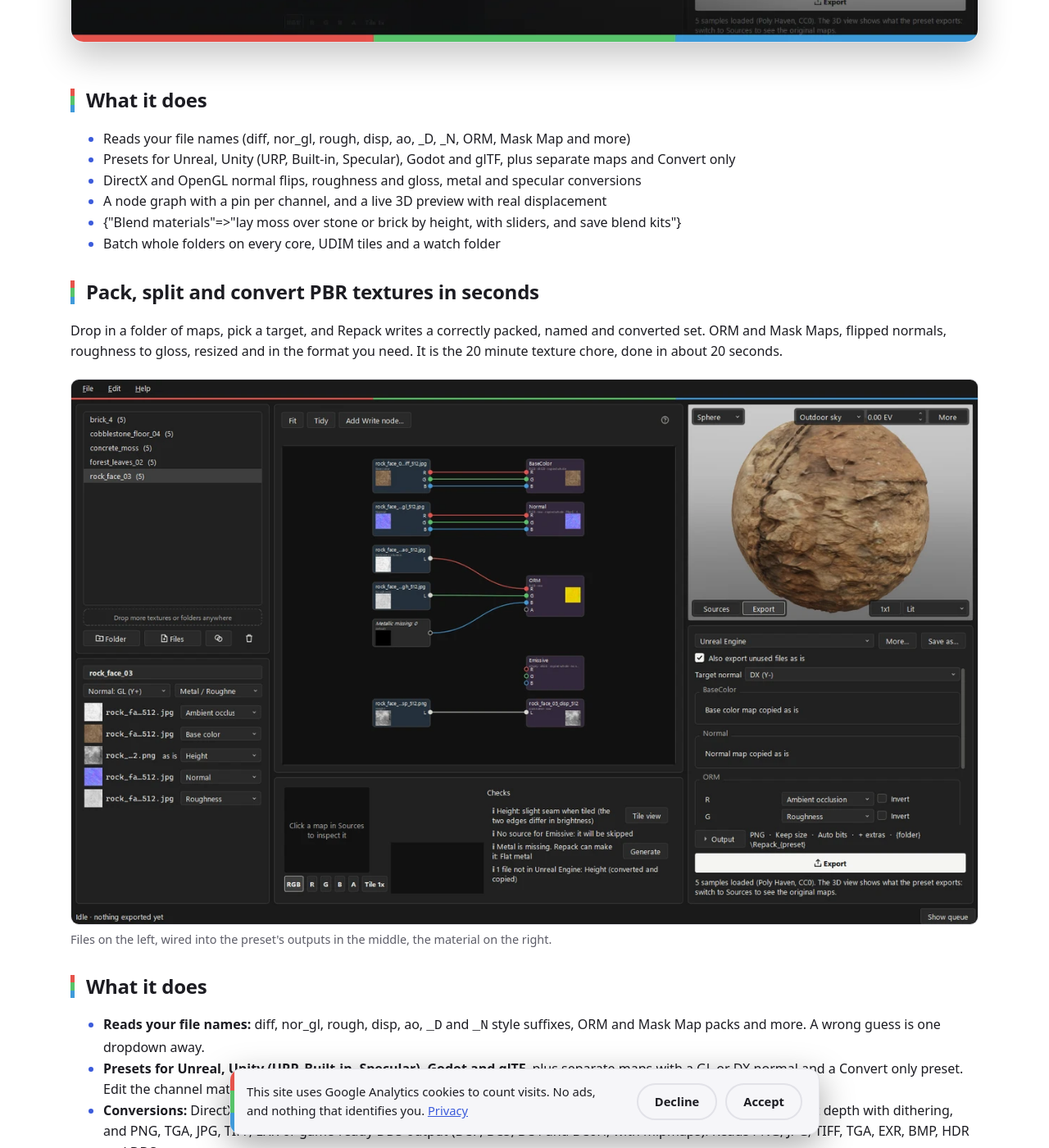
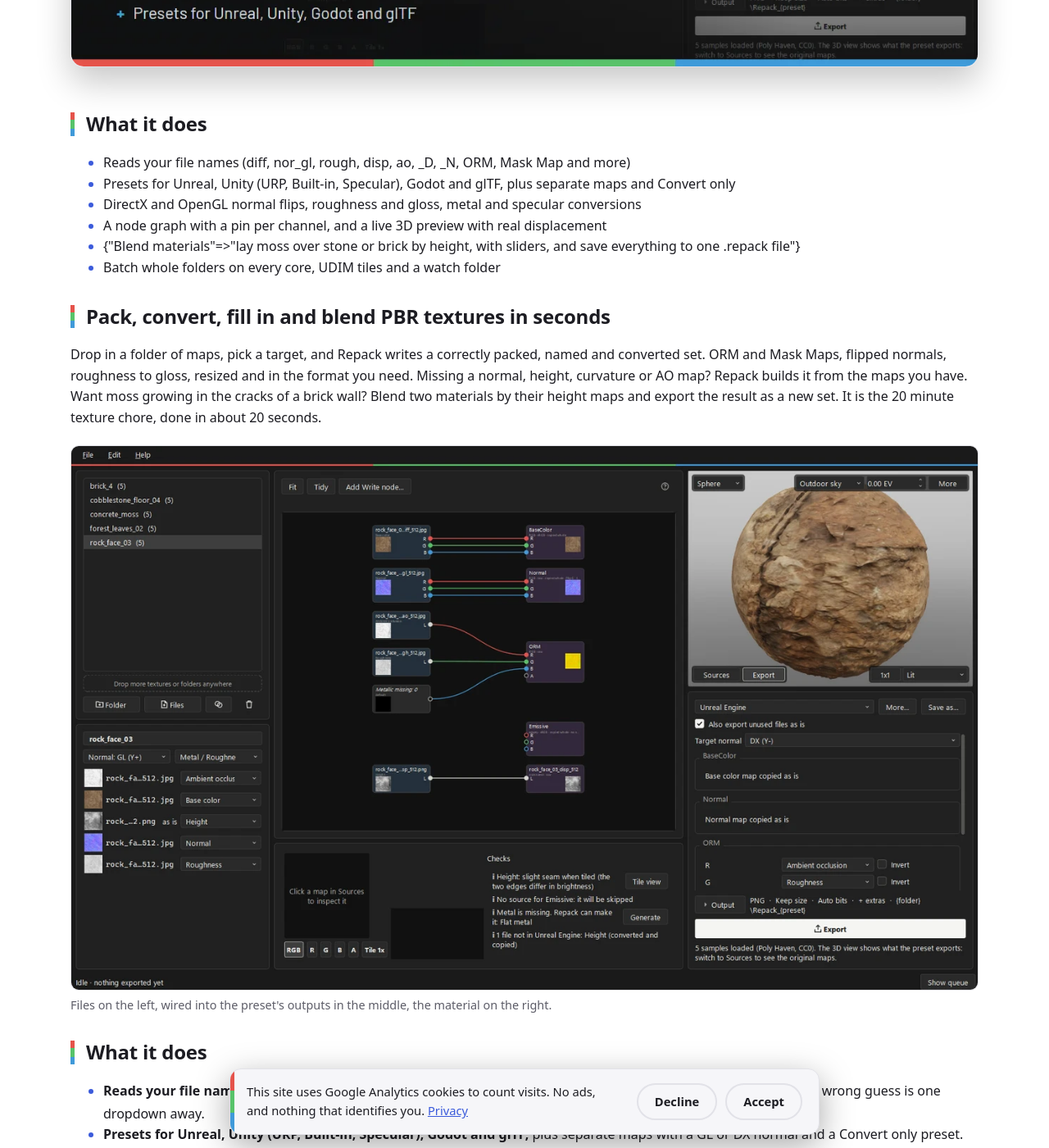
Before and after one commit to LoomAndPixel/LPTools, a Jekyll site: the page built from _tools/repack.md, in a window 1280 px wide and 1400 px high, scrolled down 947 px. Shown: the whole window at 82% size. Built offline with Jekyll 4.4.1, drawn with Linux system fonts in a browser that asks for light colours; some of the changed text lies outside the part shown.

Commit message:
Repack: docs for Save and the .repack file, listing text, refreshed art

```diff
--- a/_tools/repack.md
+++ b/_tools/repack.md
@@ -7,19 +7,19 @@ name: Repack
 os: Windows 10 and 11 (64-bit)
 title: Repack, PBR Texture Packer for Windows
 description: Repack packs, splits and converts PBR textures for Unreal, Unity, Godot and glTF. ORM and Mask Maps, normal flips, a node graph and a live 3D preview.
-summary: Drop in a folder of maps, pick Unreal, Unity, Godot or glTF, and get a correctly packed, named and converted texture set in seconds.
+summary: Drop in a folder of maps, pick Unreal, Unity, Godot or glTF, and get a correctly packed, named and converted texture set in seconds. Repack also builds missing maps and blends materials.
 features:
 - Reads your file names (diff, nor_gl, rough, disp, ao, _D, _N, ORM, Mask Map and more)
 - Presets for Unreal, Unity (URP, Built-in, Specular), Godot and glTF, plus separate maps and Convert only
 - DirectX and OpenGL normal flips, roughness and gloss, metal and specular conversions
 - A node graph with a pin per channel, and a live 3D preview with real displacement
-- Blend materials: lay moss over stone or brick by height, with sliders, and save blend kits
+- Blend materials: lay moss over stone or brick by height, with sliders, and save everything to one .repack file
 - Batch whole folders on every core, UDIM tiles and a watch folder
 ---
 
-## Pack, split and convert PBR textures in seconds
+## Pack, convert, fill in and blend PBR textures in seconds
 
-Drop in a folder of maps, pick a target, and Repack writes a correctly packed, named and converted set. ORM and Mask Maps, flipped normals, roughness to gloss, resized and in the format you need. It is the 20 minute texture chore, done in about 20 seconds.
+Drop in a folder of maps, pick a target, and Repack writes a correctly packed, named and converted set. ORM and Mask Maps, flipped normals, roughness to gloss, resized and in the format you need. Missing a normal, height, curvature or AO map? Repack builds it from the maps you have. Want moss growing in the cracks of a brick wall? Blend two materials by their height maps and export the result as a new set. It is the 20 minute texture chore, done in about 20 seconds.
 
 {% include figure.html slug="repack" name="ui" alt="Repack with a rock material loaded: the node graph, the 3D preview and the Unreal Engine preset" caption="Files on the left, wired into the preset's outputs in the middle, the material on the right." %}
 
@@ -30,7 +30,7 @@ Drop in a folder of maps, pick a target, and Repack writes a correctly packed, n
 - **Conversions:** DirectX to OpenGL normals, roughness to gloss, metal and roughness to specular and gloss, resize, bit depth with dithering, and PNG, TGA, JPG, TIFF, EXR or game-ready DDS output (BC7, BC5, BC4 and BC6H, with mipmaps). Reads PNG, JPG, TIFF, TGA, EXR, BMP, HDR and DDS.
 - **A node graph like Nuke's:** every file is a node with a pin per channel, wired into the outputs the preset writes. Drag a wire to change what goes where, and compare before and after on any node.
 - **A live 3D preview:** your material on a sphere, cube, plane or draped cloth, with real displacement from the height map. Switch between your sources and what the preset will export, so a wrong channel or a flipped normal shows before you export.
-- **Blend materials:** lay one material over another by its height map, such as moss in the cracks of a brick wall. Pick any two loaded materials, set coverage, softness and breakup with sliders, and Repack blends every map the preset writes and exports a new set. Save several blends as a kit, optionally with the textures inside, and pass the one file around.
+- **Blend materials:** lay one material over another by its height map, such as moss in the cracks of a brick wall. Pick any two loaded materials, set coverage, softness and breakup with sliders, and Repack blends every map the preset writes and exports a new set. Save the whole window, materials, blends, presets and settings, to one .repack file, optionally with the texture files bundled inside, and pass the one file around.
 - **Normal blending:** lay a detail normal over a base normal (RNM, Whiteout or UDN) with tiling and a strength slider on the node. Generated maps and your blend stay when you switch presets.
 - **Checks:** mixed sizes, normal maps that are not unit length, a missing map for an output and more, with a fix button where it can help.
 - **Batch work:** a whole folder of sets at once on every core, several presets in one go, UDIM tiles, and a watch folder that converts new sets as they appear.
--- a/repack/version.json
+++ b/repack/version.json
@@ -1,5 +1,5 @@
 {
   "version": "0.9.10",
   "url": "https://lptools.gumroad.com/l/Repack",
-  "notes": "Blend materials: lay one material over another by its height (moss over brick) with sliders, breakup noise and blend kits you can save and share. Detail normal node with a strength slider, generated maps and normal blend kept when you switch presets, C and M keys in the 3D view, and five bundled sample materials."
+  "notes": "Blend materials: lay one material over another by its height (moss over brick) with sliders, breakup noise and a Save that keeps your whole session in one .repack file you can share. Detail normal node with a strength slider, generated maps and normal blend kept when you switch presets, C and M keys in the 3D view, and five bundled sample materials."
 }
```
Also changed, not shown: _docs/repack.md (+2 -2 lines), assets/img/tools/repack-card.webp, assets/img/tools/repack-cover.webp, assets/img/tools/repack-thumbnail.webp.
